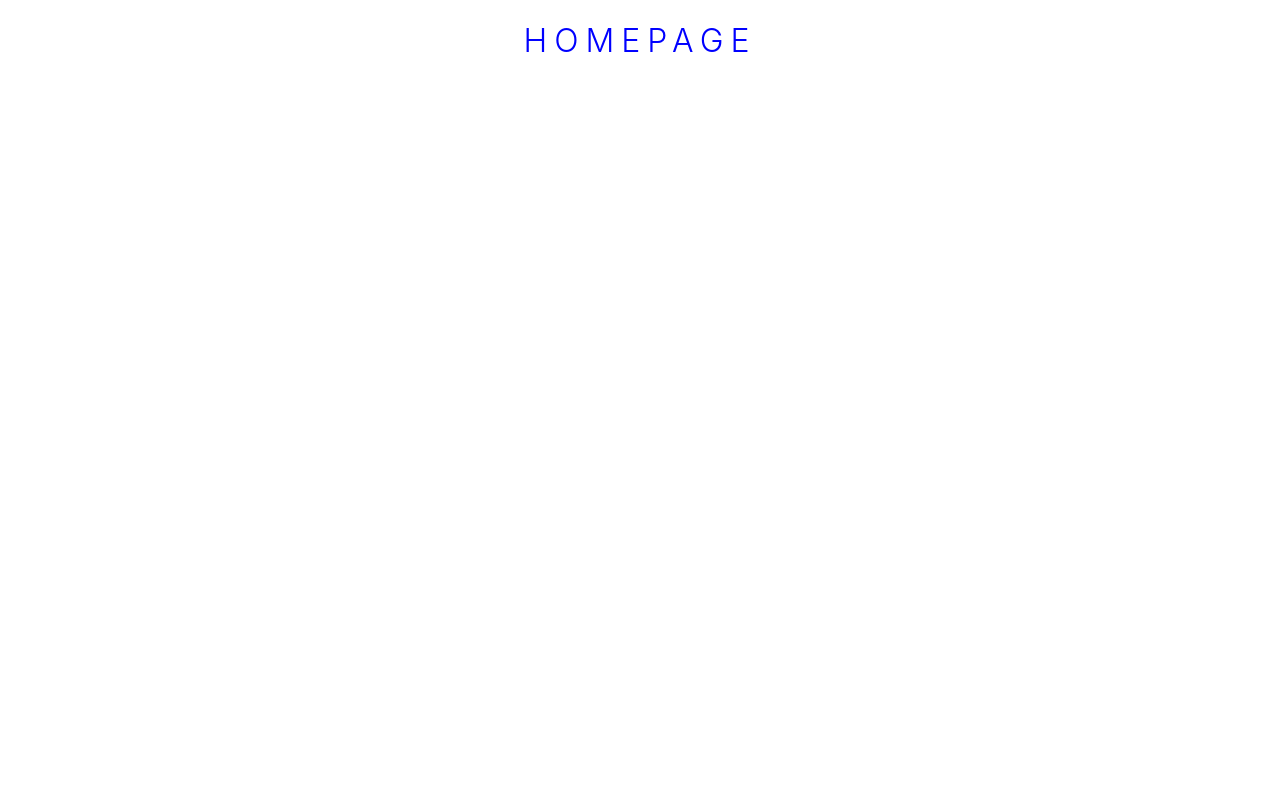
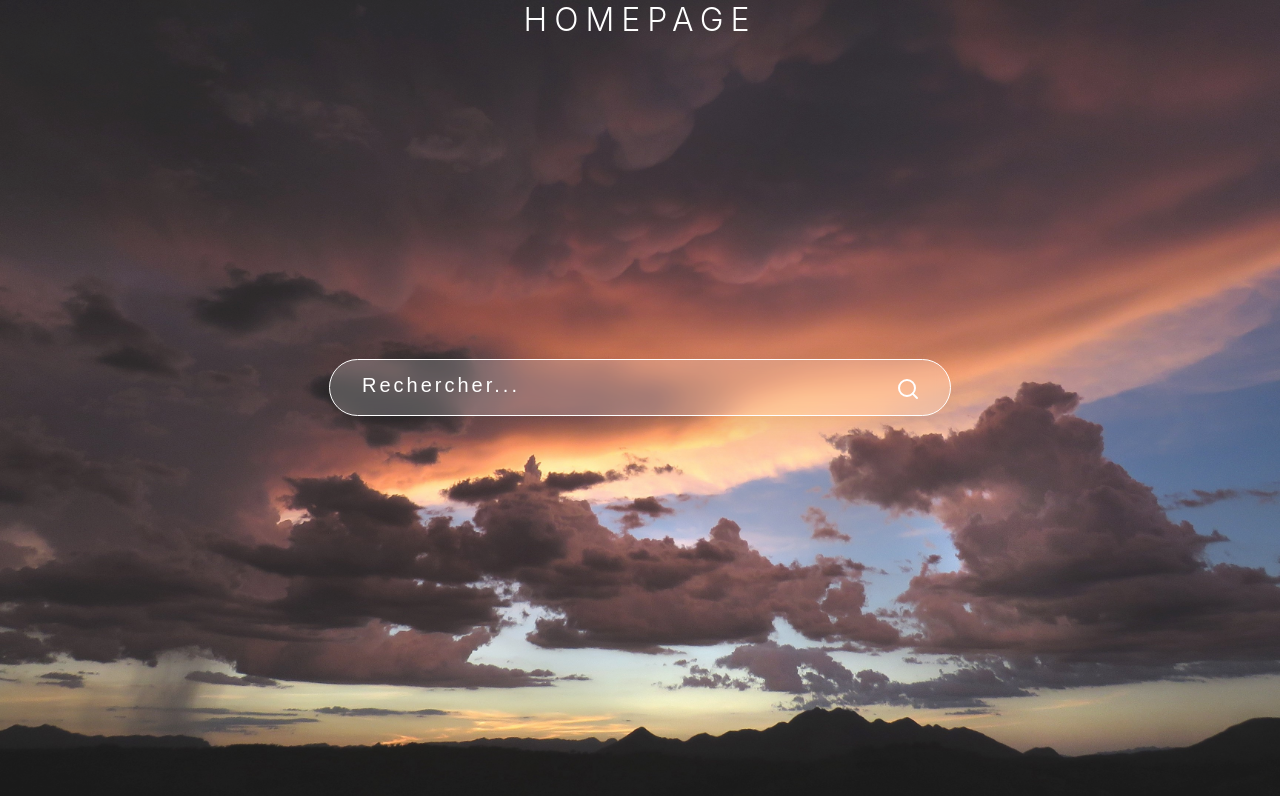
Before and after one commit to Mathis-COCO/react-weather-app, a React (Create React App) app: page / in a window 1280 px wide. Shown: the top 796 px of the page. Built offline with nearby package versions, Linux system fonts and the light colour scheme.

Commit message:
homepage searchbar, background, title

```diff
--- a/package.json
+++ b/package.json
@@ -3,11 +3,16 @@
   "version": "0.1.0",
   "private": true,
   "dependencies": {
+    "@fortawesome/fontawesome-svg-core": "^6.3.0",
+    "@fortawesome/free-regular-svg-icons": "^6.3.0",
+    "@fortawesome/free-solid-svg-icons": "^6.3.0",
+    "@fortawesome/react-fontawesome": "^0.2.0",
     "@testing-library/jest-dom": "^5.16.5",
     "@testing-library/react": "^13.4.0",
     "@testing-library/user-event": "^13.5.0",
     "react": "^18.2.0",
     "react-dom": "^18.2.0",
+    "react-icons": "^4.8.0",
     "react-router-dom": "^6.9.0",
     "react-scripts": "5.0.1",
     "sass": "^1.59.2",
--- a/src/css/App.scss
+++ b/src/css/App.scss
@@ -1,6 +1,49 @@
+.main-div {
+  background-image: url('../img/sunset.png');
+  background-size: cover;
+  height: 100vh;
+  opacity: 0.9;
+}
+
 .home-title {
-  color: blue;
+  color: rgb(255, 255, 255);
   text-align: center;
   font-weight: 300;
   letter-spacing: 7px;
+  margin: 0;
 }
+
+.searchbar {
+  display: flex;
+  margin: 40vh auto auto auto;
+  width: 600px;
+  height: 35px;
+  padding: 10px;
+  background: rgba(255, 255, 255, 0.2);
+  border-radius: 50px;
+  box-shadow: 0 4px 30px rgba(0, 0, 0, 0.1);
+  backdrop-filter: blur(8.8px);
+  -webkit-backdrop-filter: blur(8.8px);
+  border: 1px solid rgba(255, 255, 255, 1);
+}
+
+.searchbar > input {
+  border: 0;
+  margin: 0 0 0 20px;
+  background-color: transparent;
+}
+
+.searchbar > input::placeholder {
+  color: rgb(255, 255, 255);
+  font-size: 20px;
+  font-weight: 300;
+  letter-spacing: 3px;
+}
+
+.searchbar > input::placeholder::selection {
+
+}
+
+.searchbar > div {
+  margin: 7px 20px 0 auto;
+}
--- a/src/js/Homepage.jsx
+++ b/src/js/Homepage.jsx
@@ -1,11 +1,18 @@
 /* eslint-disable indent */
 import React from 'react';
 import '../css/App.scss';
+import {FiSearch} from 'react-icons/fi';
 
 function Homepage() {
   return (
-    <div>
+    <div className='main-div'>
         <h1 className='home-title'>HOMEPAGE</h1>
+        <div>
+            <div className='searchbar'>
+                <input type='text' placeholder='Rechercher...'/>
+                <div><FiSearch color='white' fontSize='1.5em' /></div>
+            </div>
+        </div>
     </div>
   );
 }
```
Also changed, not shown: src/img/sunset.png (added), 1 other file (tests, documents, lock files or other folders).
